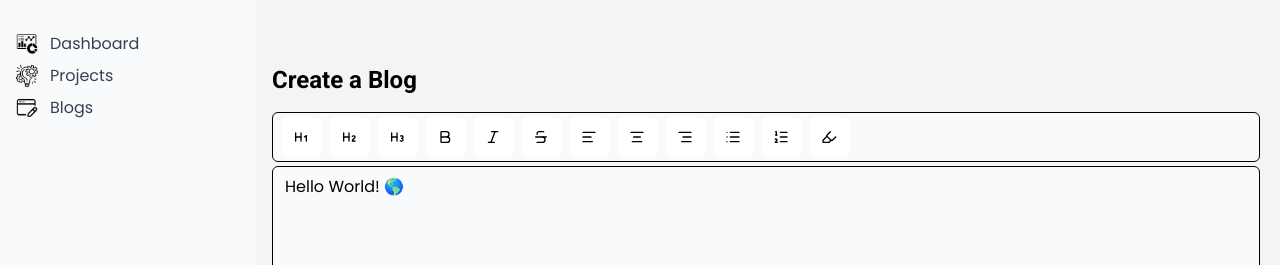
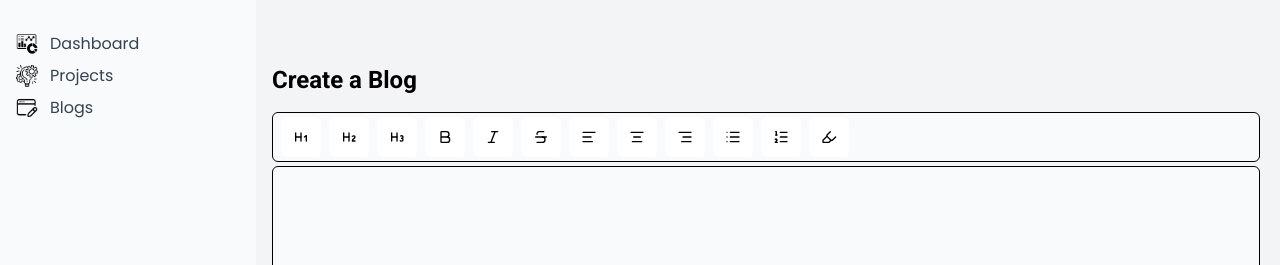
Before and after one commit to codeWith-Repon/Portfolio-frontend, a Next.js app: page /dashboard/blogs/create-blog in a window 1280 px wide. Shown: the top 265 px of the page. Built offline with nearby package versions, Linux system fonts and the light colour scheme; a web font is replaced by a local one.

Commit message:
add highlight extension to RichTextEditor and update content handling

```diff
--- a/package.json
+++ b/package.json
@@ -9,6 +9,7 @@
     "lint": "eslint"
   },
   "dependencies": {
+    "@tiptap/extension-highlight": "^3.6.5",
     "@tiptap/extension-placeholder": "^3.6.3",
     "@tiptap/extension-text-align": "^3.6.5",
     "@tiptap/pm": "^3.6.2",
--- a/src/app/(admin)/dashboard/blogs/create-blog/page.tsx
+++ b/src/app/(admin)/dashboard/blogs/create-blog/page.tsx
@@ -1,11 +1,15 @@
+"use client"
+
 import RichTextEditor from '@/components/rich-text-editor';
 import React from 'react';
 
 const CreateBlog = () => {
+  const [post, setPost] = React.useState('');
+  console.log(post);
   return (
     <main className='max-w-6xl mx-auto mt-10'>
       <h1 className='text-2xl font-bold mb-4'>Create a Blog</h1>
-      <RichTextEditor />
+      <RichTextEditor content={post} onChange={setPost} />
     </main>
   );
 };
--- a/src/components/rich-text-editor/ToggleButton.tsx
+++ b/src/components/rich-text-editor/ToggleButton.tsx
@@ -7,7 +7,7 @@ interface ToggleButtonProps {
     pressed: boolean;
 }
 const ToggleButton = ({ icon, pressed, onPressedChange }: ToggleButtonProps) => {
-    console.log(pressed)
+
   return (
     <button
       type='button'
--- a/src/components/rich-text-editor/index.tsx
+++ b/src/components/rich-text-editor/index.tsx
@@ -1,11 +1,17 @@
 'use client';
 
 import MenuBar from '@/components/rich-text-editor/menu-bar';
+import Highlight from '@tiptap/extension-highlight';
 import TextAlign from '@tiptap/extension-text-align';
 import { useEditor, EditorContent } from '@tiptap/react';
 import StarterKit from '@tiptap/starter-kit';
 
-const RichTextEditor = () => {
+interface RichTextEditorProps {
+  content: string;
+  onChange: (content: string) => void;
+}
+
+const RichTextEditor = ({ content, onChange }: RichTextEditorProps) => {
   const editor = useEditor({
     extensions: [
       StarterKit.configure({
@@ -23,13 +29,22 @@ const RichTextEditor = () => {
       TextAlign.configure({
         types: ['heading', 'paragraph'],
       }),
+      Highlight.configure({
+        HTMLAttributes: {
+          class: 'hover:bg-red-500 hover:text-white',
+        },
+      }),
     ],
-    content: '<p>Hello World! 🌎️</p>',
+    content: content,
     immediatelyRender: false,
     editorProps: {
       attributes: {
         class: 'min-h-[200px] border rounded-md bg-gray-50 py-2 px-3',
       },
+    },
+    onUpdate: ({ editor }) => {
+      // console.log(editor.getHTML());
+      onChange(editor.getHTML());
     },
   });
 
```
Also changed, not shown: 1 other file (tests, documents, lock files or other folders).
